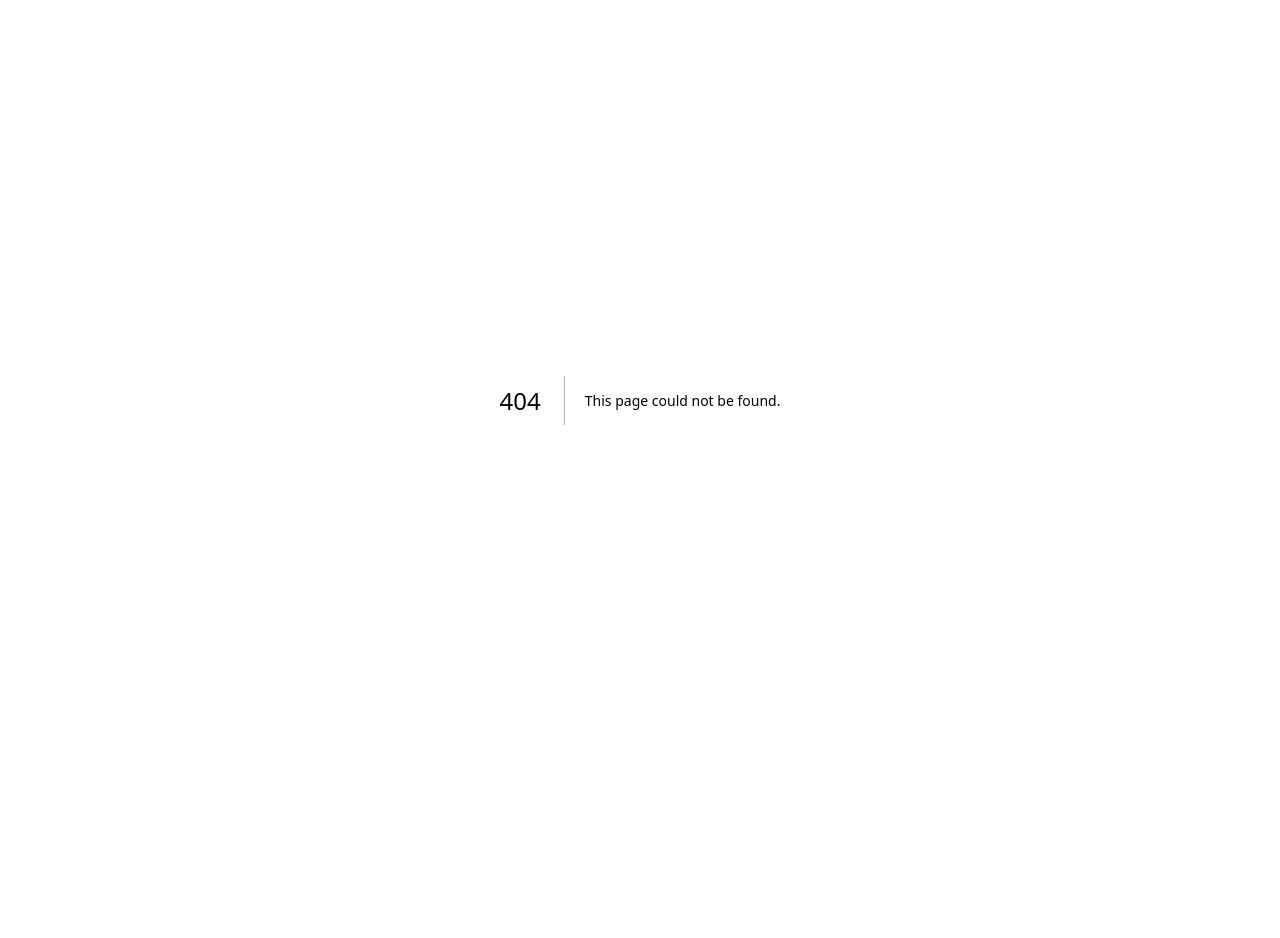
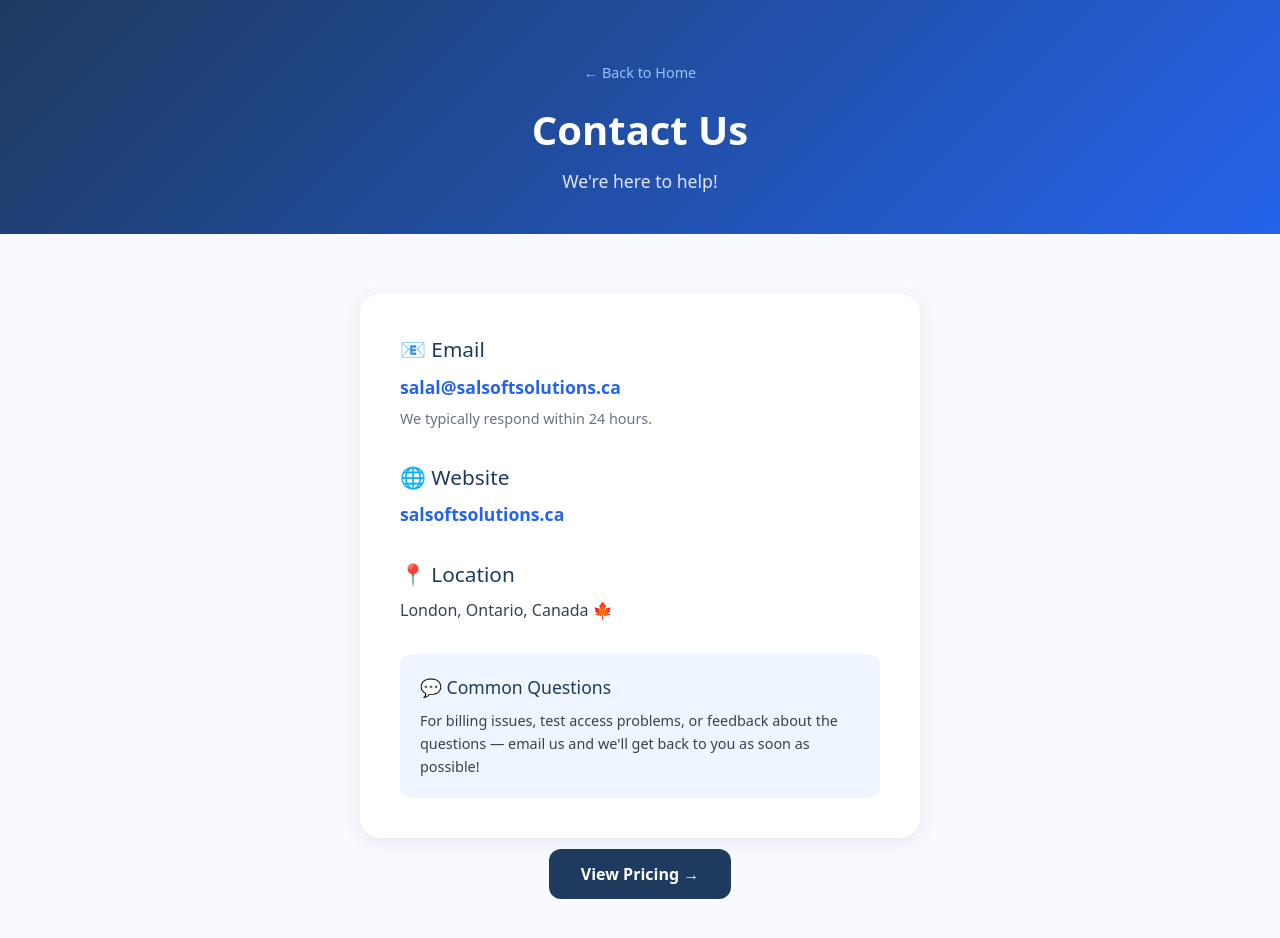
Before and after one commit to salsoftsolutions2025-pixel/testme-canada-frontend, a Next.js app: page /contact in a window 1280 px wide. Before the commit this address had no page. Shown: the top 938 px of the page. Before the commit the page ends 800 px from the top, so only its background shows below. Built offline with nearby package versions, Linux system fonts and the light colour scheme.

Commit message:
Fix card borders + add contact page

```diff
--- /dev/null
+++ b/app/contact/page.jsx
@@ -0,0 +1,70 @@
+import Link from 'next/link';
+
+export default function ContactPage() {
+  return (
+    <main style={{ fontFamily: 'system-ui, sans-serif', minHeight: '100vh', background: '#F8FAFF' }}>
+      <div style={{
+        background: 'linear-gradient(135deg, #1E3A5F 0%, #2563EB 100%)',
+        color: 'white', textAlign: 'center', padding: '60px 20px 40px'
+      }}>
+        <Link href="/" style={{ color: '#93C5FD', textDecoration: 'none', fontSize: '0.9rem' }}>
+          ← Back to Home
+        </Link>
+        <h1 style={{ fontSize: '2.5rem', fontWeight: '900', margin: '16px 0 8px' }}>
+          Contact Us
+        </h1>
+        <p style={{ opacity: 0.85, fontSize: '1.1rem' }}>
+          We&apos;re here to help!
+        </p>
+      </div>
+
+      <div style={{ maxWidth: '600px', margin: '60px auto', padding: '0 20px' }}>
+        <div style={{ background: 'white', borderRadius: '20px', padding: '40px',
+                      boxShadow: '0 4px 20px rgba(0,0,0,0.08)' }}>
+
+          <div style={{ marginBottom: '32px' }}>
+            <h2 style={{ color: '#1E3A5F', fontSize: '1.3rem', marginBottom: '8px' }}>📧 Email</h2>
+            <a href="mailto:salal@salsoftsolutions.ca" style={{ color: '#2563EB', fontSize: '1.1rem', textDecoration: 'none', fontWeight: '600' }}>
+              salal@salsoftsolutions.ca
+            </a>
+            <p style={{ color: '#6B7280', marginTop: '8px', fontSize: '0.9rem' }}>
+              We typically respond within 24 hours.
+            </p>
+          </div>
+
+          <div style={{ marginBottom: '32px' }}>
+            <h2 style={{ color: '#1E3A5F', fontSize: '1.3rem', marginBottom: '8px' }}>🌐 Website</h2>
+            <a href="https://salsoftsolutions.ca" target="_blank" rel="noreferrer"
+               style={{ color: '#2563EB', fontSize: '1.1rem', textDecoration: 'none', fontWeight: '600' }}>
+              salsoftsolutions.ca
+            </a>
+          </div>
+
+          <div style={{ marginBottom: '32px' }}>
+            <h2 style={{ color: '#1E3A5F', fontSize: '1.3rem', marginBottom: '8px' }}>📍 Location</h2>
+            <p style={{ color: '#374151', fontSize: '1rem', margin: 0 }}>
+              London, Ontario, Canada 🍁
+            </p>
+          </div>
+
+          <div style={{ background: '#EFF6FF', borderRadius: '12px', padding: '20px' }}>
+            <h2 style={{ color: '#1E3A5F', fontSize: '1.1rem', marginBottom: '8px' }}>💬 Common Questions</h2>
+            <p style={{ color: '#374151', fontSize: '0.9rem', lineHeight: 1.6, margin: 0 }}>
+              For billing issues, test access problems, or feedback about the questions —
+              email us and we&apos;ll get back to you as soon as possible!
+            </p>
+          </div>
+        </div>
+
+        <div style={{ textAlign: 'center', marginTop: '24px' }}>
+          <Link href="/pricing" style={{
+            background: '#1E3A5F', color: 'white', padding: '14px 32px',
+            borderRadius: '12px', textDecoration: 'none', fontWeight: '700', fontSize: '1rem'
+          }}>
+            View Pricing →
+          </Link>
+        </div>
+      </div>
+    </main>
+  );
+}
--- a/app/page.tsx
+++ b/app/page.tsx
@@ -81,7 +81,7 @@ export default function HomePage() {
             <div key={test.slug} style={{
               background: 'white', borderRadius: '16px', padding: '28px',
               boxShadow: '0 2px 12px rgba(0,0,0,0.08)',
-              border: test.isG1 ? '2px solid #2563EB' : '2px solid transparent',
+              border: '2px solid #E5E7EB',
             }}>
               {/* Icon + province badge */}
               <div style={{ display: 'flex', justifyContent: 'space-between', alignItems: 'flex-start', marginBottom: '12px' }}>
```
